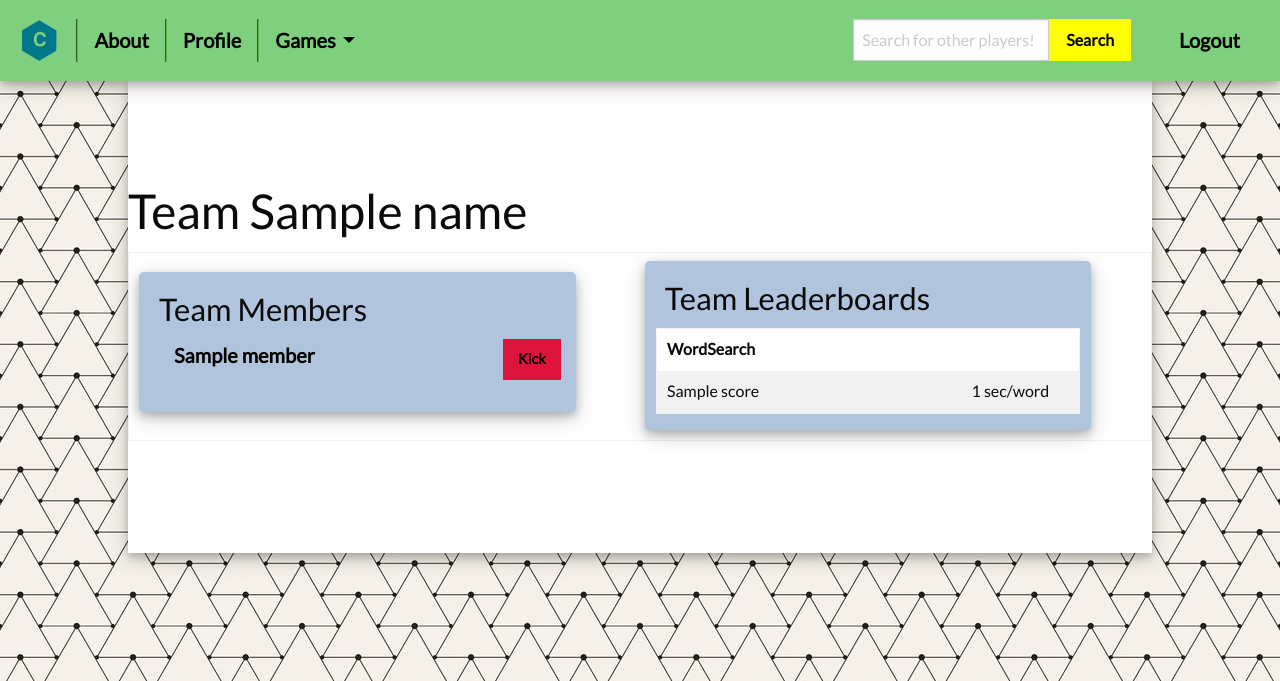
After one commit to kkhan01/This_Name_is_Copyrighted-Brain_Battles, a Flask app: template templates/team.html in a window 1280 px wide. The commit adds this page. Shown: the top 681 px of the page. Run offline with Flask 2, Linux system fonts and the light colour scheme; the template is opened without the code that fills it: most values are stand-ins (such as "Sample title", 1, 10 or a date in 2020); some libraries are stand-ins or nearby versions.

Commit message:
team page work

```diff
--- a/app.py
+++ b/app.py
@@ -85,14 +85,14 @@ def add_score():
     db.commit()
     return True
 
-def user_exist(name):
+'''def user_exist(name):
     c.execute('SELECT username FROM accounts WHERE username = "%s";'%name)
     user = c.fetchall()
     if user != name:
         return False
     else:
         return True
-
+'''
 def get_users():
     c.execute('SELECT username FROM accounts;')
     members = c.fetchall()
@@ -152,7 +152,7 @@ def get_members(name):
 
 def get_creator(name):
     c.execute('SELECT creator FROM teams WHERE teamname = "%s";'%name)
-    creator = c.fetchall[0][0]
+    creator = c.fetchall()[0][0]
     return creator
 
 #finds all the teams a given user is a part of
@@ -181,6 +181,8 @@ def get_user_highscore(game, user):
     else:
         return result[0][0]
 
+def getscore(elem):
+    return elem[1]
 #returns highest scores of each game dict
 def get_team_stats(name):
     scores = {}
@@ -195,7 +197,11 @@ def get_team_stats(name):
             high_score = get_user_highscore(game, member)
             if high_score is not None:
                 scores[game].append([high_score, member])
-        sorted(scores[game])
+        eprint(scores[game])
+        if game == 'simon':
+            scores[game] = sorted(scores[game], key=getscore ,reverse=True)
+        else:
+            scores[game] = sorted(scores[game], key=getscore,reverse=True)
     return scores
 
 
@@ -350,6 +356,7 @@ def login():
 #will say what's wrong
 def authenticate(user, passw):
     #check if username & pass are in the database
+    eprint(user_exist(user))
     if user_exist(user):
         if get_pass(user) == passw:
             return 'good'
@@ -399,7 +406,10 @@ def home():
             user = request.form['uname']
             passw = request.form['upass']
 
+            eprint(user)
+            eprint(passw)
             result = authenticate(user, passw)
+            eprint(result + '\n\n\n\n')
 
             if result == 'good':
                 session['user'] = user
@@ -534,7 +544,7 @@ def team():
         members = get_members(teamname) #list of members
         creator = get_creator(teamname) #creator of team
         stats = get_team_stats(teamname) #highscore dict game: [score, user] sorted
-        return render_template('team.html', name = teamname, members = members, stats = stats, creator = creator)
+        return render_template('team.html', name = teamname, members = members, stats = stats, creator = creator, me = session['user'])
 
 @app.route('/createteam', methods = ["POST", "GET"])
 def createteam():
--- a/devlog.txt
+++ b/devlog.txt
@@ -236,3 +236,6 @@ top_scores code cleaned up
 
 elsharawyM -- 2018-01-22 00:30:19
 homepage work to display overall leaderboards
+
+elsharawyM -- 2018-01-22 03:00:23
+worked on team page CSS and did some python debugs
--- /dev/null
+++ b/static/css/team.css
@@ -0,0 +1,48 @@
+.memberlist{
+    display: inline-block;
+    width: 90%;
+    background-color: lightsteelblue;
+    border-radius: 5px;
+    box-shadow: 0 4px 8px 0 rgba(0, 0, 0, 0.2), 0 6px 20px 0 rgba(0, 0, 0, 0.19);
+    height: 100%;
+    padding-top: 1rem;
+}
+
+.leaderboards{
+    display: inline-block;
+    width: 90%;
+    background-color: lightsteelblue;
+    border-radius: 5px;
+    box-shadow: 0 4px 8px 0 rgba(0, 0, 0, 0.2), 0 6px 20px 0 rgba(0, 0, 0, 0.19);
+    height: 100%;
+    padding-top: 1rem;
+}
+
+
+#left{
+    padding-top: 0;
+}
+
+#right{
+    text-align: right;
+}
+
+#number{
+    width: 150px;
+    text-align: right;
+    padding-right: 30px;
+}
+
+ul{
+    list-style-type: none;
+}
+
+.scores{
+    width: 95%;
+    margin: auto;
+    margin-bottom: 1rem;
+}
+
+#kick{
+    background-color: crimson;
+}
--- a/templates/profile.html
+++ b/templates/profile.html
@@ -73,7 +73,7 @@
       {% for team in teams %}
       <li>
 	{% if iu %}
-	<a href="idkthelinkyet">{{team}}</a>
+	<a href="/team?team={{team}}">{{team}}</a>
 	{% else %}
 	<p>{{team}}</p>
 	{% endif %}
--- /dev/null
+++ b/templates/team.html
@@ -0,0 +1,86 @@
+{% extends 'default.html' %}
+
+{% block c_title %}
+Team {{name}}
+{% endblock %}
+
+{% block include %}
+<link rel="stylesheet" type="text/css" href="../static/css/team.css">
+{% endblock %}
+
+{% block c_content %}
+<h1> Team {{name}} </h1>
+<table>
+  <tr>
+    <td id="left">
+      <div class="memberlist">
+	<h3>Team Members</h3>
+	<ul>
+	  {% for member in members %}
+	  <li>
+	    <div class="grid-container">
+	      <div class="grid-x grid-margin-x">
+		<div class="cell medium-6">
+		  <a href="/profile?user={{member}}">{{member}}</a>
+		  </div>
+		{% if me == creator %}
+		<div class="cell medium-6" id="right">
+		  <button class="button" id="kick">
+		    {% if member != me %}
+		    Kick
+		    {% else %}
+		    Disband
+		    {% endif %}
+		  </button>
+		</div>
+		{% endif %}
+	      </div>
+	    </div>
+	  </li>
+	  {% endfor %}
+	</ul>
+      </div>
+    </td>
+    <td>
+      <div class="leaderboards">
+	<h3>Team Leaderboards</h3>
+	{% for game in stats %}
+	<table class="scores">
+	  <tr>
+	    <th colspan="2">
+	      {% if game == "react" %}
+	      React
+	      {% elif game == "simon" %}
+	      Simon
+	      {% else %}
+	      WordSearch
+	      {% endif %}
+	    </th>
+	  </tr>
+	  {% for score in stats[game] %}
+	  <tr>
+	    <td>
+	      {{score[1]}}
+	    </td>
+	    <td id="number">
+	      {{score[0]}}
+	      {% if game == "react" %}
+	      ms
+	      {% elif game == "simon" %}
+	      rounds
+	      {% else %}
+	      sec/word
+	      {% endif %}
+	    </td>
+	  </tr>
+	  {% endfor %}
+	</table>
+	{% endfor %}
+      </div>
+    </td>
+  </tr>
+</table>
+{% endblock %}
+
+{% block scripts %}
+{% endblock  %}
```
Also changed, not shown: data/database.db.
